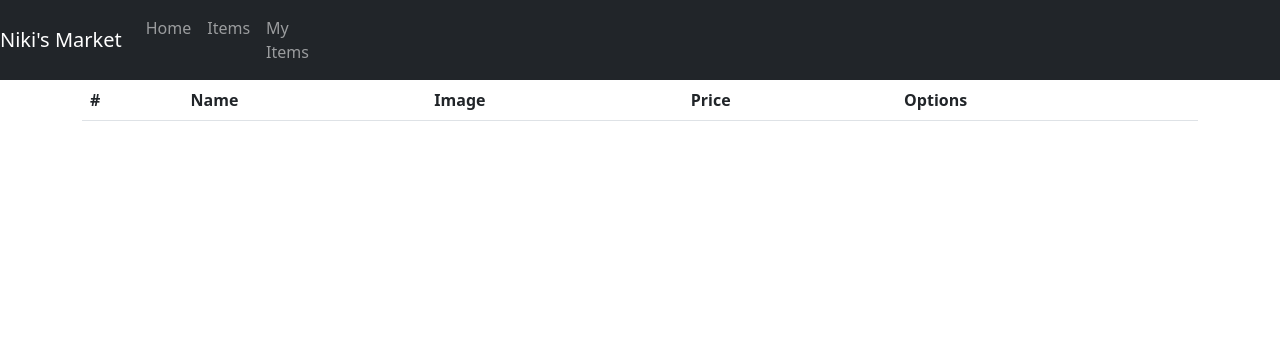
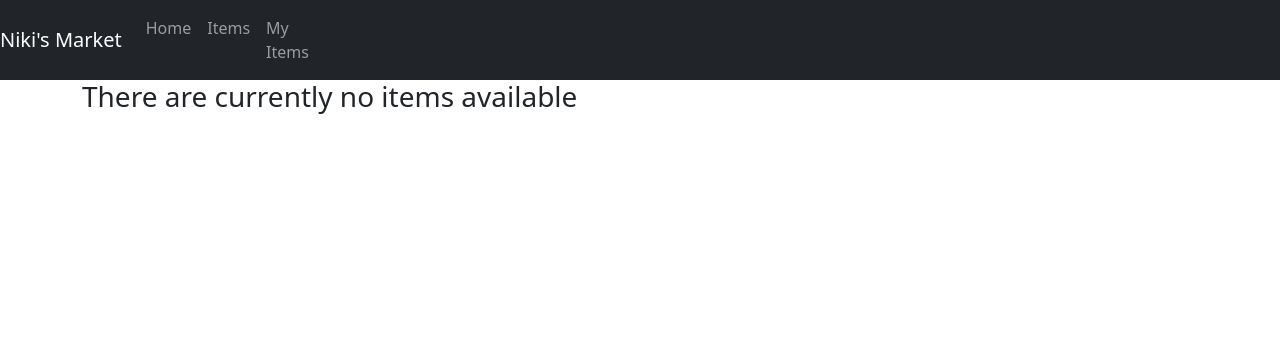
Before and after one commit to nikolayratayov/Market, a Django app: page /items/ in a window 1280 px wide; the page is wider, and only the part inside the window is pictured. Shown: the top 340 px of that part. Run offline with Django 4.2, Linux system fonts and the light colour scheme; data comes from the database, SQL or seed files in the repository; both versions use the stored data as it was after the commit; lists and menus that the app fills with data are empty; some libraries are stand-ins or nearby versions.

Commit message:
market app

```diff
--- a/market/main/templates/main/items.html
+++ b/market/main/templates/main/items.html
@@ -3,6 +3,7 @@
     Items
 {% endblock %}
 {% block content %}
+    {% if items %}
     <table class="table table-hover">
     <thead>
         <tr>
@@ -36,6 +37,10 @@
                 </td>
         </tr>
         {% endfor %}
+
     </tbody>
     </table>
+    {% else %}
+        <h3>There are currently no items available</h3>
+    {% endif %}
 {% endblock %}
```
Also changed, not shown: market/db.sqlite3.
